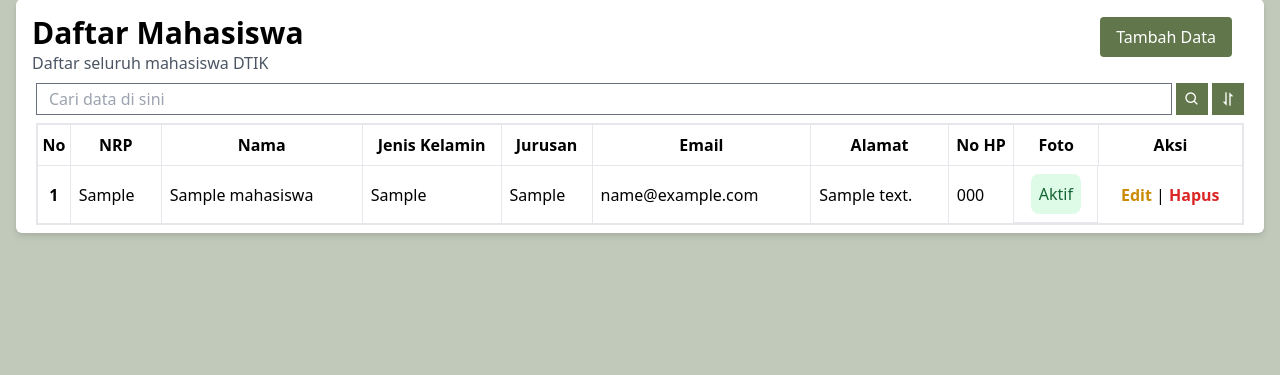
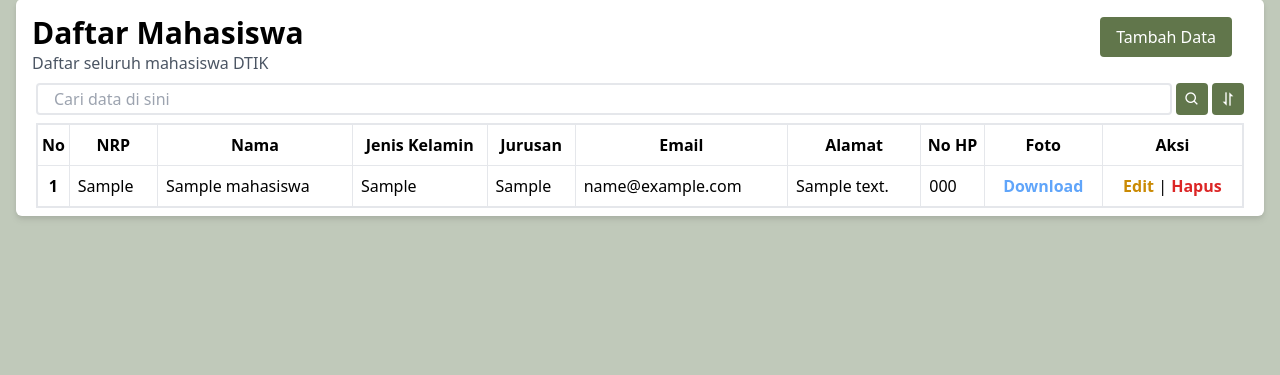
Before and after one commit to ilmifshl/web-CRUD, a PHP site: page / in a window 1280 px wide. Shown: the part 17-392 px from the top of the page. Run offline with PHP 8.4, Linux system fonts and the light colour scheme; tables that the repository leaves empty or names only in its code hold one stand-in row (values such as "Sample post"); some libraries are stand-ins or nearby versions.

Commit message:
updating input data ui

```diff
--- a/index.php
+++ b/index.php
@@ -25,7 +25,6 @@ if (isset($_GET['nrp'])) {
   <meta charset="UTF-8">
   <meta http-equiv="X-UA-Compatible" content="IE=edge">
   <script src="https://cdn.tailwindcss.com"></script>
-  <link href="https://cdnjs.cloudflare.com/ajax/libs/flowbite/1.6.5/flowbite.min.css" rel="stylesheet" />
   <link href='https://unpkg.com/boxicons@2.1.4/css/boxicons.min.css' rel='stylesheet'>
   <meta name="viewport" content="width=device-width, initial-scale=1.0">
   <title>Daftar Mahasiswa</title>
@@ -50,9 +49,9 @@ if (isset($_GET['nrp'])) {
 
     <!-- Search and Sort -->
     <div class="px-5 pb-2 w-full flex gap-1">
-        <input class="w-full h-8" type="text" name="keyword" id="keyword" placeholder="Cari data di sini">
-        <button id="search-button" class="w-8 h-8 bg-[#61764B] hover:bg-[#42542e] text-white"><i class='bx bx-search bx-xs p-2'></i></button>
-        <button id="sort-button" class="justify-center items-center flex w-8 h-8 bg-[#61764B] hover:bg-[#42542e] text-white"><i class='bx bx-sort bx-xs p-2' ></i></button>
+      <input class="w-full h-8 border-2 rounded focus:outline-none px-4" type="text" name="keyword" id="keyword" placeholder="Cari data di sini">
+      <button id="search-button" class="rounded w-8 h-8 bg-[#61764B] hover:bg-[#42542e] text-white"><i class='bx bx-search bx-xs p-2'></i></button>
+      <button id="sort-button" class="rounded justify-center items-center flex w-8 h-8 bg-[#61764B] hover:bg-[#42542e] text-white"><i class='bx bx-sort bx-xs p-2'></i></button>
     </div>
 
     <!-- Table -->
@@ -91,14 +90,16 @@ if (isset($_GET['nrp'])) {
               echo "<td class='whitespace-nowrap py-2 border-r border-b px-2'>" . $mahasiswa['alamat'] . "</td>";
               echo "<td class='whitespace-nowrap py-2 border-r border-b px-2'>" . $mahasiswa['no_hp'] . "</td>";
 
-              if ($mahasiswa['status'] == 'Aktif') {
-                echo "<td class='flex justify-center items-center whitespace-nowrap py-2 border-r border-b px-2'> <span class='inline-block bg-green-200 p-2 bg-opacity-50 text-green-800 rounded-lg'>Aktif</span></td>";
-              } else {
-                echo "<td class='flex justify-center whitespace-nowrap py-2 border-r border-b px-2'> <span class='inline-block bg-red-200 p-2 bg-opacity-50 text-red-800 rounded-lg'>Cuti</span></td>";
-              }
+              echo "<td class='whitespace-nowrap py-2 border-r border-b px-2 items-center text-center'>";
+              echo "<a class='rounded font-semibold text-blue-400 hover:text-blue-600'>Download</a>";
+              "</td>";
 
+              // Aksi
               echo "<td class='text-center border-b px-2'>";
+              // Edit
               echo "<a class='font-semibold text-yellow-600 hover:text-yellow-900 show-modal-edit' data-nrp='" . $mahasiswa['nrp'] . "' data-nama='" . $mahasiswa['nama'] . "'data-jenis_kelamin='" . $mahasiswa['jenis_kelamin'] . "'data-jurusan='" . $mahasiswa['jurusan'] . "'data-email='" . $mahasiswa['email'] . "'data-alamat='" . $mahasiswa['alamat'] . "'data-no_hp='" . $mahasiswa['no_hp'] . "'data-status='" . $mahasiswa['status'] . "' href=''>Edit</a> <span class='sm:hidden md:inline'>|</span> ";
+
+              // Hapus
               echo "<a class='font-semibold text-red-600 hover:text-red-900' href='controller/hapus.php?nrp=" . $mahasiswa['nrp'] . "'>Hapus</a>";
               echo "</td>";
 
@@ -116,7 +117,7 @@ if (isset($_GET['nrp'])) {
 
   <!-- Modal Tambah Data Start -->
   <div class="modal-new fixed left-0 top-0 h-full w-full flex justify-center items-center hidden">
-    <form class="flex md:w-2/6 justify-center items-center" action="controller/tambah.php" method="POST">
+    <form class="flex md:w-2/6 justify-center items-center" action="controller/tambah.php" method="POST" enctype="multipart/form-data">
       <div class="bg-white w-full rounded shadow-lg place-content-center">
         <div class="border-b px-4 py-2">
           <h1 class="font-bold text-xl">Tambah Data</h1>
@@ -130,14 +131,14 @@ if (isset($_GET['nrp'])) {
             <label for="nama"></label>
             <input class="border border-grey-400 py-2 px-2 w-full my-1" type="text" pattern="[A-Za-z ]+" name="nama" placeholder="Nama Lengkap" required />
           </div>
-          <label for="jenis_kelamin">Jenis Kelamin:</label>
 
           <div class="flex my-4 px-4">
-            <div class="w-1/2 text-center">
+            <label class="flex w-2/5 pt-0.5" for="jenis_kelamin">Jenis Kelamin:</label>
+            <div class="w-1/2 pt-1 text-center">
               <input class="hidden peer" type="radio" name="jenis_kelamin" value="laki-laki" checked>
               <label for="jenis_kelamin" class="label_jenis_kelamin text-black w-full max-w-xl rounded-md bg-white p-3 text-gray-600 ring-2 ring-transparent transition-all hover:shadow hover:text-sky-600 hover:ring-blue-400 hover:ring-offset-2 peer-checked:bg-blue-900 peer-checked:text-white mx-2">Laki-Laki</label>
             </div>
-            <div class="w-1/2 text-center">
+            <div class="w-1/2 pt-1 text-center">
               <input class="hidden peer" type="radio" name="jenis_kelamin" value="perempuan">
               <label for="jenis_kelamin" class="label_jenis_kelamin text-black w-full max-w-xl rounded-md bg-white p-3 text-gray-600 ring-2 ring-transparent transition-all hover:shadow hover:text-sky-600 hover:ring-blue-400 hover:ring-offset-2 peer-checked:bg-blue-900 peer-checked:text-white mx-2">Perempuan</label>
             </div>
@@ -163,19 +164,13 @@ if (isset($_GET['nrp'])) {
             <label for="no_hp"></label>
             <input class="border border-grey-400 py-2 px-2 w-full my-1" type="number" name="no_hp" min="12" placeholder="No HP" required />
           </div>
-          <div>
-            <label for="status">Status: </label>
-            <div class="flex my-4 px-4">
-              <div class="w-1/2 text-center">
-                <input class="hidden peer" type="radio" name="status" value="Aktif" checked>
-                <label for="status" class="label_status text-black w-72 max-w-xl rounded-md bg-white p-3 text-gray-600 ring-2 ring-transparent transition-all hover:shadow hover:text-green-400 hover:ring-emerald-400 hover:ring-offset-2 peer-checked:bg-green-900 peer-checked:text-white mx-2">Aktif</label>
-              </div>
-              <div class="w-1/2 text-center">
-                <input class="hidden peer" type="radio" name="status" value="Cuti">
-                <label for="status" class="label_status text-black w-72 max-w-xl rounded-md bg-white p-3 text-gray-600 ring-2 ring-transparent transition-all hover:shadow hover:text-red-400 hover:ring-rose-400 hover:ring-offset-2 peer-checked:bg-red-900 peer-checked:text-white mx-2">Cuti</label>
-              </div>
-            </div>
+
+          <!--  Upload File -->
+          <div class="block rounded">
+            <label for="foto">Foto: </label>
+            <input id="foto" class="block w-full text-sm text-slate-500 mb-2 file:mr-4 file:py-2 file:px-4 file:rounded-full file:border-0 file:text-sm file:font-semibold file:bg-blue-50 file:text-blue-700 hover:file:bg-blue-100" type="file" name="foto" required />
           </div>
+
           <div class="flex justify-end items-center w-100 border-t p-3">
             <a class="close-modal-new inline-block bg-red-200 p-2 rounded bg-opacity-50 text-red-500 font-medium hover:bg-red-400 hover:text-red-700 hover:bg-opacity-50 m-1" href="#">Batal</a>
             <button class="inline-block bg-green-200 p-2 rounded bg-opacity-50 text-green-500 font-medium hover:bg-green-400 hover:text-green-700 hover:bg-opacity-50 m-1" href="#" type="submit" name="tambah">Tambah</button>
@@ -206,14 +201,14 @@ if (isset($_GET['nrp'])) {
             <input class="border border-grey-400 py-2 px-2 w-full my-1" id="nama" type="text" pattern="[A-Za-z ]+" name="nama" placeholder="Masukkan Nama Lengkap..." />
 
           </div>
-          <label for="edit_jenis_kelamin">Jenis Kelamin:</label>
 
           <div class="flex my-4 px-4">
-            <div class="w-1/2 text-center">
+            <label class="flex w-2/5 pt-0.5" for="edit_jenis_kelamin">Jenis Kelamin:</label>
+            <div class="w-1/2 pt-1 text-center">
               <input class="hidden peer" type="radio" name="edit_jenis_kelamin" value="laki-laki" checked>
               <label for="edit_jenis_kelamin" class="label_edit_jenis_kelamin text-black w-full max-w-xl rounded-md bg-white p-3 text-gray-600 ring-2 ring-transparent transition-all hover:shadow hover:text-sky-600 hover:ring-blue-400 hover:ring-offset-2 peer-checked:bg-blue-900 peer-checked:text-white mx-2">Laki-Laki</label>
             </div>
-            <div class="w-1/2 text-center">
+            <div class="w-1/2 pt-1 text-center">
               <input class="hidden peer" type="radio" name="edit_jenis_kelamin" value="perempuan">
               <label for="edit_jenis_kelamin" class="label_edit_jenis_kelamin text-black w-full max-w-xl rounded-md bg-white p-3 text-gray-600 ring-2 ring-transparent transition-all hover:shadow hover:text-sky-600 hover:ring-blue-400 hover:ring-offset-2 peer-checked:bg-blue-900 peer-checked:text-white mx-2">Perempuan</label>
             </div>
@@ -286,6 +281,7 @@ if (isset($_GET['nrp'])) {
 
     const jkButton = document.getElementsByName('jenis_kelamin');
     const labelJk = document.getElementsByClassName('label_jenis_kelamin');
+    console.log(labelJk)
     labelJk[0].addEventListener('click', function() {
       jkButton[0].checked = true;
       jkButton[1].checked = false;
```
Also changed, not shown: controller/tambah.php (+48 -2 lines), image/644fbfe7aeed3.png (added), image/645067adce68b.jpeg (added).
